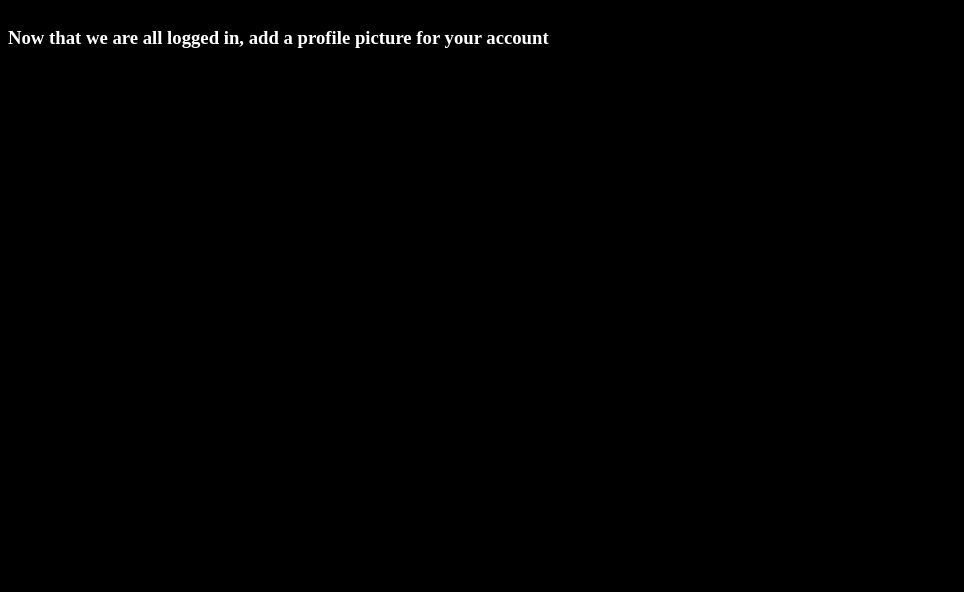
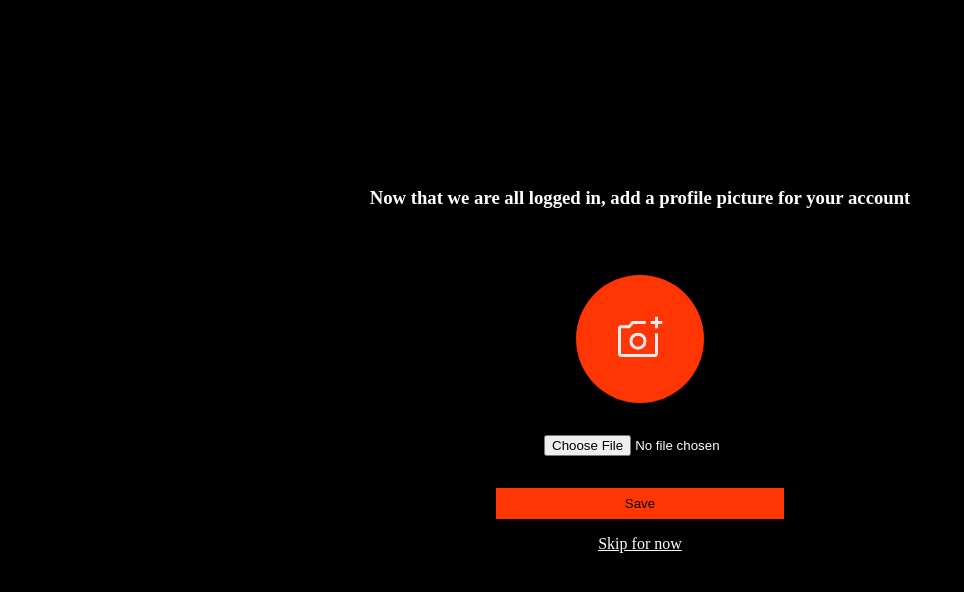
Before and after one commit to brendanbuchanan21/expense-tracker-app, a React (Vite) app in the folder frontend/: page /picture in a window 1280 px wide. Shown: the top 592 px of the page, without its empty margins (0-964 px from the left). Built offline with nearby package versions, Linux system fonts and the light colour scheme; no server answers.

Commit message:
added ability to add profile picture

```diff
--- a/frontend/src/components/loginSection/picture.css
+++ b/frontend/src/components/loginSection/picture.css
@@ -0,0 +1,58 @@
+
+
+.header-div {
+    padding-top: 10rem;
+    text-align: center;
+    margin-bottom: 3rem;
+}
+.upload-section {
+    display: flex;
+    flex-direction: column;
+}
+.preview-image {
+    margin: 0 auto;
+    width: 8rem;
+    height: 8rem;
+    display: flex;
+    align-items: center;
+    justify-content: center;
+    background-color: var(--orange);
+    border-radius: 5rem;
+    overflow: hidden;
+}
+
+.camera-img-div {
+    margin: 0 auto;
+    width: 8rem;
+    height: 8rem;
+    display: flex;
+    align-items: center;
+    justify-content: center;
+    background-color: var(--orange);
+    border-radius: 5rem;
+    overflow: hidden;
+}
+.camera-img-div:hover {
+    background-color: var(--hover-orange);
+    cursor: pointer;
+}
+.camera-image {
+    max-width: 5rem;
+    max-height: 5rem;
+}
+
+.upload-section input {
+    width: 12rem;
+    margin: 0 auto;
+    padding-top: 2rem;
+}
+.button-group {
+    margin: 0 auto;
+    width: 20rem;
+    padding-top: 2rem;
+    text-align: center;
+}
+.button-group p:hover {
+    color: grey;
+    cursor: pointer;
+}
--- a/frontend/src/components/loginSection/picture.tsx
+++ b/frontend/src/components/loginSection/picture.tsx
@@ -1,12 +1,60 @@
 import './picture.css'
+import camera from '../../images/camera.svg'
+import { useNavigate } from 'react-router-dom'
+import { useState } from 'react'
+import React from 'react'
 
 const PictureComponent = () => {
 
+const navigate = useNavigate();
+
+const [preview, setPreview] = useState<string | null>(null);
+const [image, setImage] = useState<File | null>(null);
+
+
+
+const handleSkip = () => {
+
+  navigate('/dashboard');
+}
+
+const handleImageUpload = (e: React.ChangeEvent<HTMLInputElement>) => {
+    const file = e.target.files?.[0];
+    if (file) {
+      setImage(file);
+      setPreview(URL.createObjectURL(file));
+    }
+}
+
+const handleSave = () => {
+    console.log("image ready to be uplaoded:", image);
+}
+
+
+
+
     return (
         <section>
-            <div>
+            <div className='header-div'>
                 <h3>Now that we are all logged in, add a profile picture for your account</h3>
             </div>
+            <div className='upload-section'>
+                {preview ? (
+                    <img src={preview} alt="image" className='preview-image'/>
+                ) : (
+                 <div className='camera-img-div'>
+                 <img src={camera} alt="image" className='camera-image'/>
+                </div>
+                )}
+                <input type="file" accept='image/*' onChange={handleImageUpload} />
+
+            </div>
+
+            <div className='button-group'>
+                <button onClick={handleSave}>Save</button>
+                <p onClick={handleSkip}><u>Skip for now</u></p>
+            </div>
+
 
         </section>
 
```
Also changed, not shown: frontend/src/images/camera.svg (added), 1 other file (tests, documents, lock files or other folders).
